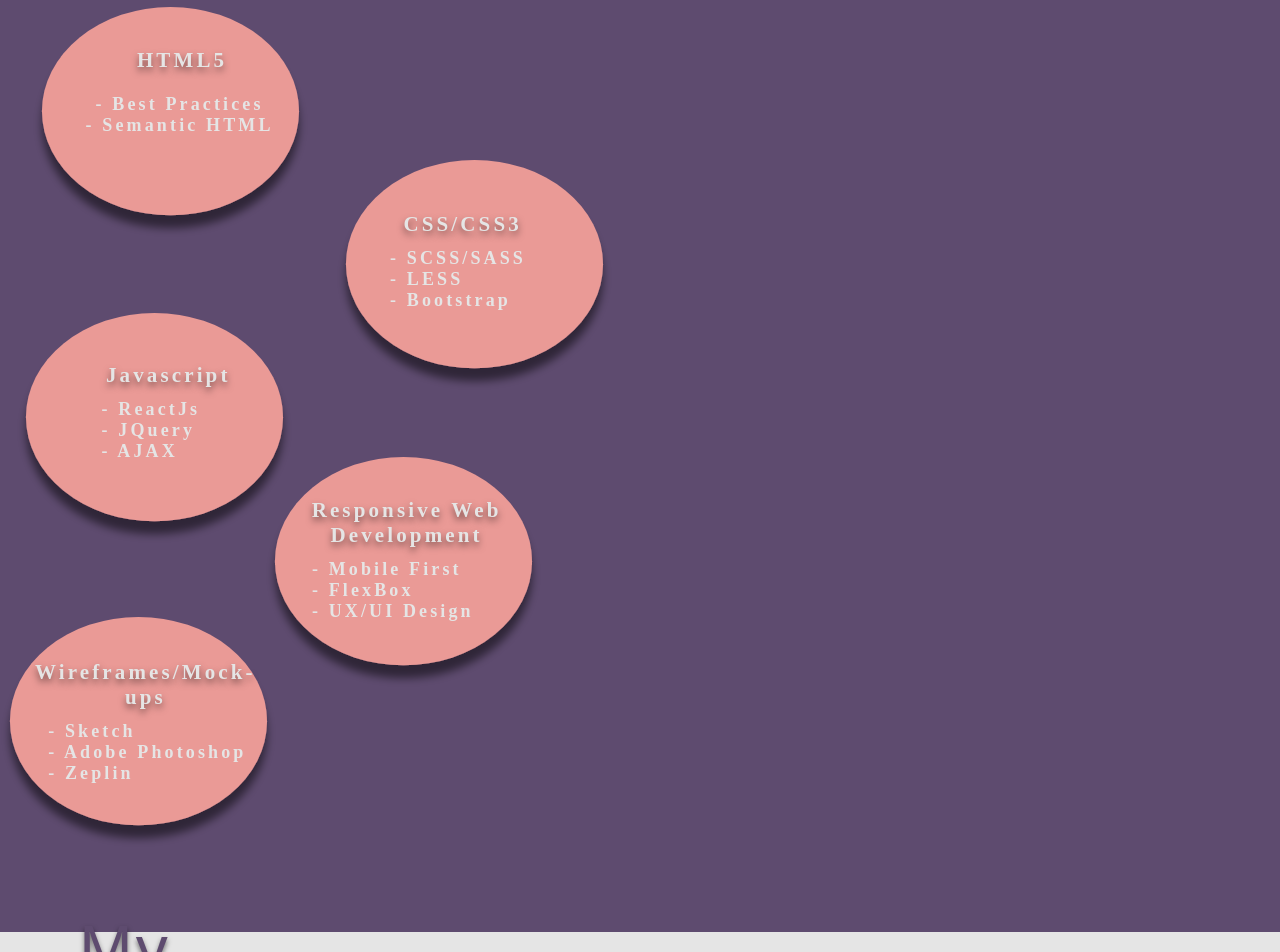
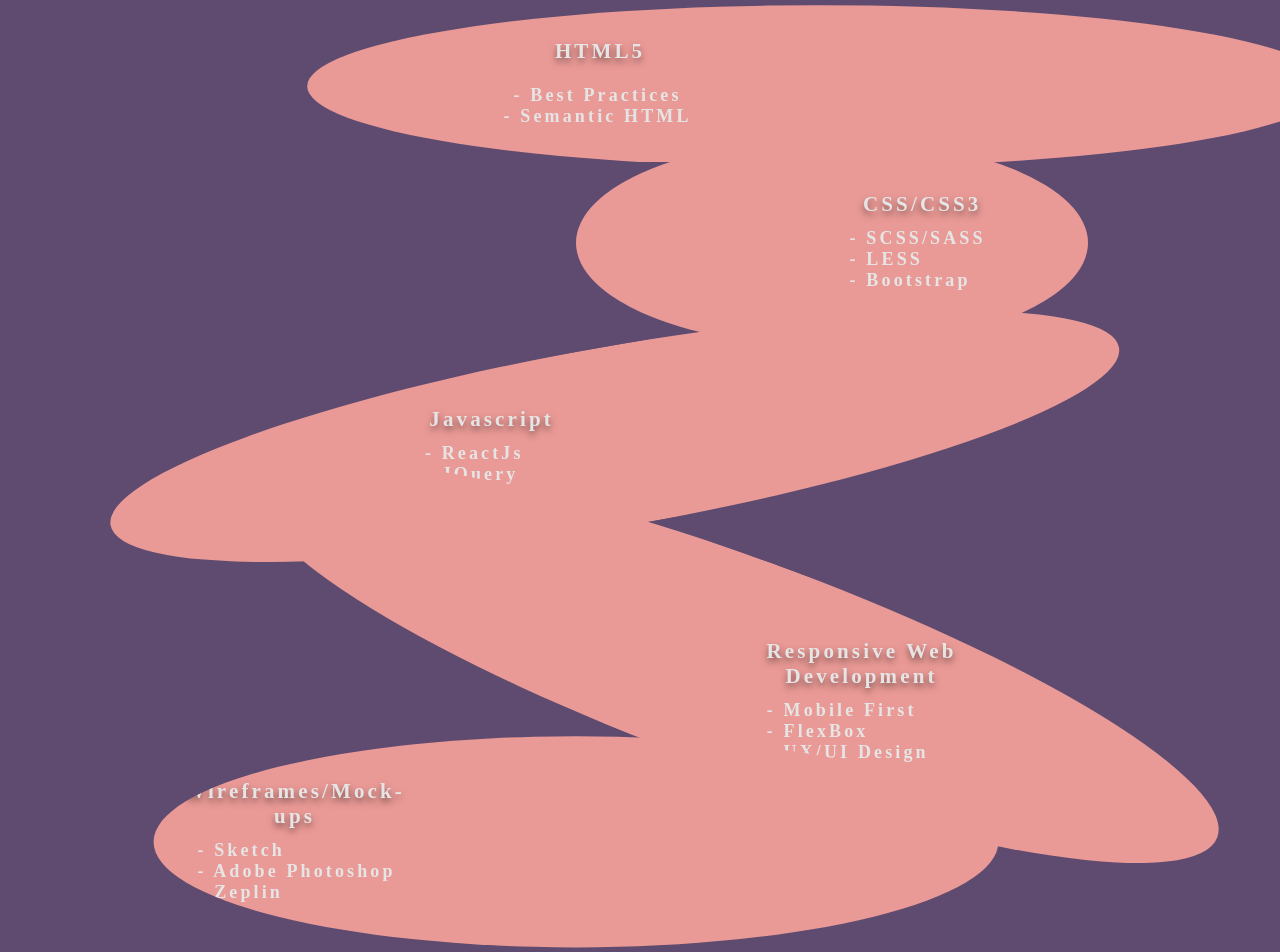
Before and after one commit to LaurenwallerDesigns/portfolio, a React (Create React App) app: page / in a window 1280 px wide. Shown: the part 960-1912 px from the top of the page. Built offline with nearby package versions, Linux system fonts and the light colour scheme; a web font is replaced by a local one.

Commit message:
added clip-path and animation to experience section

```diff
--- a/src/App.js
+++ b/src/App.js
@@ -10,8 +10,9 @@
   constructor(props) {
     super(props);
     this.state = {
-
+      clickCount: 0
     };
+    this.arrowClick = this.arrowClick.bind(this);
   }
    componentDidMount() {
     this.insertText();
@@ -42,11 +43,20 @@
         b.appendChild(div);
     })
   }
+
+  arrowClick() {
+    const sections = document.getElementsByClassName("section");
+    const firstSection = sections[0];
+    console.log(firstSection);
+
+  }
   render () {
     return (
       <body>
       <Header />
-      <Arrows />
+      <Arrows
+        href = {this.arrowClick}
+        onClick= {this.arrowClick()} />
       <Experience />
       <Work />
       <Footer />
--- a/src/Blurbs.js
+++ b/src/Blurbs.js
@@ -5,7 +5,6 @@
 	render () {
 		return (
 			<div id={this.props.id} className="blurb-container">
-				<img src={oval} />
 			</div>
 		);
 	}
--- a/src/Footer.js
+++ b/src/Footer.js
@@ -4,7 +4,7 @@
 class Footer extends React.Component {
 	render () {
 		return (
-			<div className="wrapper" style={{height: '100%', position: 'relative'}}>
+			<div id="footer" className="wrapper section" style={{height: '100%', position: 'relative'}}>
 				<footer
 					style={{backgroundImage: "url(" + footersvg + ")", width: window.innerWidth + 'px', height: "458px", position: 'absolute', bottom: '0', left: "0px", marginBottom: '0'}}>
 					<h1 className='footer-title' style={{fontSize: "62px"}}> Contact Me </h1>
--- /dev/null
+++ b/src/animate.scss
@@ -0,0 +1,3 @@
+@mixin transform($x, $y, $p, $p2) {
+	clip-path: ellipse($x $y at $p $p2);
+}
--- a/src/arrows.js
+++ b/src/arrows.js
@@ -8,7 +8,9 @@
 		return (
 			<div className="arrows">
 				<img src={upArrow} className='arrow' />
+				<a href=".section" onClick={this.props.onClick}>
 				<img src={downArrow} className='arrow' />
+				</a>
 			</div>
 		);
 	}
--- a/src/experience.js
+++ b/src/experience.js
@@ -3,9 +3,21 @@
 import downArrow from './img/downarrow.svg';
 
 class Qual extends React.Component {
+	constructor(props) {
+    	super(props);
+    	this.state = {
+
+    	};
+  	}
+   componentDidMount() {
+  	}
+
+  	componentWillUnmount() {
+  	}
+
 	render () {
 		return (
-			<section>
+			<section id="experience" className="section">
 				<h2 className="section-title"> Qualifications </h2>
 					<p className="section-subtitle">
 						5 years experience
--- a/src/header.js
+++ b/src/header.js
@@ -3,7 +3,7 @@
 class Header extends React.Component {
 	render () {
 		return (
-			<header>
+			<header id="header" className="section">
 				<div className="headerDesign">
 					<h1 className="title"> Lauren Hamann </h1>
 				</div>
--- a/src/style.scss
+++ b/src/style.scss
@@ -1,4 +1,4 @@
-@import 'colors', 'fonts', 'mixins', 'textBlurbs';
+@import 'colors', 'fonts', 'mixins', 'textBlurbs', 'animate';
 
 
 //background
@@ -98,23 +98,22 @@
 
 
 
-
 #one {
-	width:375px;
+	width:100%;
 	height: 180px;
 	position: relative;
-	left: 2%;
-	img {
-		width:275px;
-		height: 280px;
-		position: absolute;
-		left: 2%;
+
+	background-color: $blush;
+	@include transform(40%, 45%, 64%, 58%);
+	transition: clip-path 1s;
+	&:hover {
+		@include transform(44%, 48%, 74%, 58%);
 	}
 	.div-blurb-text{
 		text-align: center;
 		position: absolute;
-		top: 25%;
-		left: 8%;
+		top: 20%;
+		left: 37%;
 		z-index: 3;
 		.blurb-title {
 			padding-left: 35px;
@@ -129,23 +128,20 @@
 }
 
 #two {
-	width:375px;
+	width:100%;
 	height: 180px;
 	position: relative;
-	top: -15%;
-	left: 20%;
-	img {
-		width:275px;
-		height: 280px;
-		position: absolute;
-		top: -15%;
-		right: 5%;
+	background-color: $blush;
+	@include transform(20%, 58%, 65%, 45%);
+	transition: clip-path 1s;
+	&:hover {
+		@include transform(25%, 58%, 63%, 45%);
 	}
 	.div-blurb-text{
 		text-align: center;
 		position: absolute;
-		top: 16%;
-		right: 28%;
+		top: 5%;
+		right: 23%;
 		z-index: 3;
 		.blurb-title {
 			text-align: center;
@@ -160,23 +156,22 @@
 }
 
 #three {
-	width:375px;
+	width:100%;
 	height: 180px;
 	position: relative;
-		top: -30%;
-		left: 1%;
-	img {
-		width:275px;
-		height: 280px;
-		position: absolute;
-		top: -30%;
-		left: 1%;
+	background-color: $blush;
+	@include transform(40%, 50%, 48%, 50%);
+	transform: rotate(-10deg);
+	transition: clip-path 1s;
+	&:hover {
+		@include transform(42%, 42%, 56%, 40%);
 	}
 	.div-blurb-text{
+	transform: rotate(10deg);
 		text-align: center;
 		position: absolute;
-		top: -30;
-		left: 13%;
+		top: 6%;
+		left: 30%;
 		z-index: 3;
 		.blurb-title {
 			text-align: center;
@@ -191,24 +186,23 @@
 
 
 #four {
-	width:375px;
-	height: 180px;
+	width:100%;
+	height: 210px;
 	position: relative;
-		top: -50%;
-		right: -10%;
-	img {
-		width:275px;
-		height: 280px;
-		position: absolute;
-		top: -50%;
-		right: -10%;
+	background-color: $blush;
+	@include transform(40%, 50%, 58%, 50%);
+	transform: rotate(20deg);
+	transition: clip-path 1s;
+	&:hover {
+		@include transform(35%, 50%, 62%, 50%);
 	}
 	.div-blurb-text{
 		text-align: center;
 		position: absolute;
-		top: -25%;
-		right: -7%;
+		top: 16%;
+		right: 22%;
 		z-index: 3;
+		transform: rotate(-20deg);
 		.blurb-title {
 			text-align: center;
 			padding-left: 30%;
@@ -223,22 +217,19 @@
 
 
 #five {
-	width:375px;
-	height: 180px;
+	width:100%;
+	height: 220px;
 	position: relative;
-		top: -61%;
-		right: 6%;
-	img {
-		width:275px;
-		height: 280px;
-		position: absolute;
-		top: -61%;
-		right: 6%;
+	background-color: $blush;
+	@include transform(33%, 48%, 45%, 50%);
+	transition: clip-path 1s;
+	&:hover {
+		@include transform(36%, 45%, 42%, 50%);
 	}
 	.div-blurb-text{
 		text-align: center;
 		position: absolute;
-		top: -35%;
+		top: 12%;
 		left: 8%;
 		z-index: 3;
 		.blurb-title {
--- a/src/work.js
+++ b/src/work.js
@@ -5,7 +5,7 @@
 class Work extends React.Component {
 	render () {
 		return (
-			<section className="work">
+			<section className="work section" id="work">
 				<h2 className="sectionthree-title">
 					My Work
 				</h2>
```
Also changed, not shown: src/img/oval.svg.
